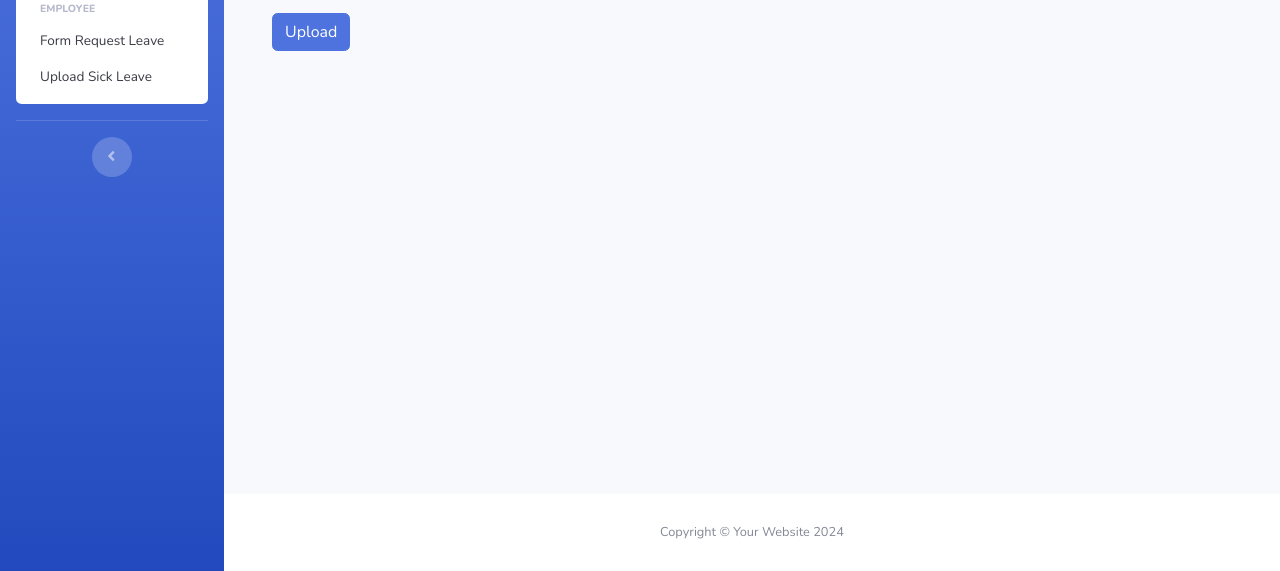
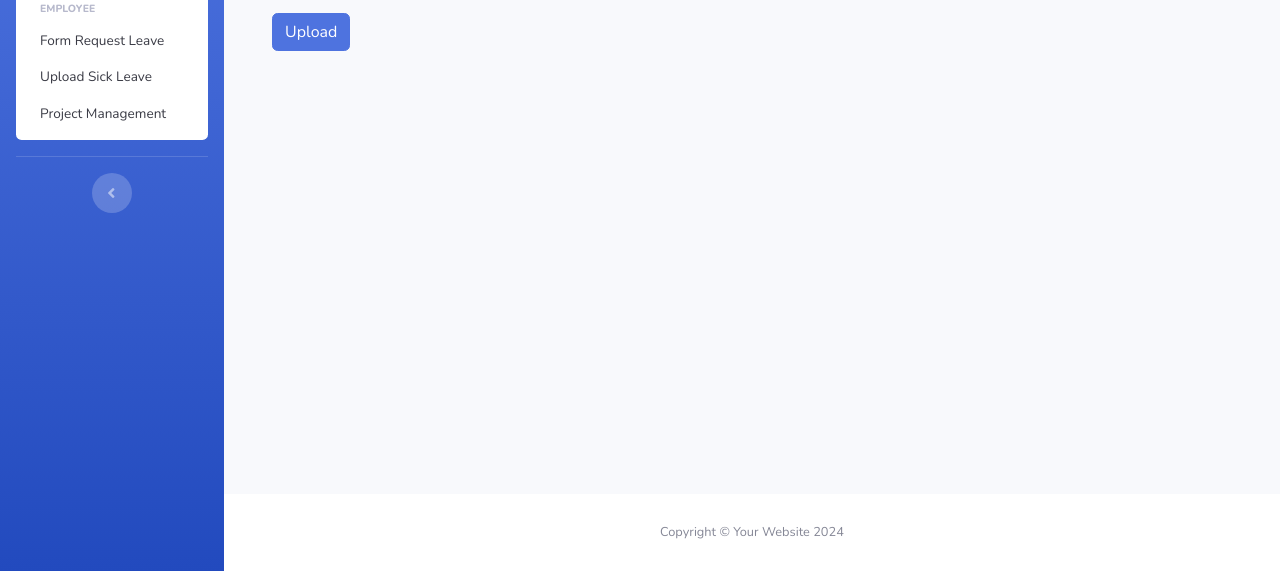
Before and after one commit to ujang03/EPP-Capstone, a website with bundled scripts: page uploadsuratsakit.html in a window 1280 px wide. Both pictures are taken after a click on the link "Menu Employee". Shown: the part 229-800 px from the top of the page. Built offline with nearby package versions, Linux system fonts and the light colour scheme.

Commit message:
uploadsuratsakit.html

```diff
--- a/uploadsuratsakit.html
+++ b/uploadsuratsakit.html
@@ -69,11 +69,7 @@
                         <h6 class="collapse-header">Employee</h6>
                         <a class="collapse-item" href="formcuti.html">Form Request Leave</a>
                         <a class="collapse-item" href="uploadsuratsakit.html">Upload Sick Leave</a>
-                        <!-- <a class="collapse-item" href="forgot-password.html">Forgot Password</a>
-            <div class="collapse-divider"></div>
-            <h6 class="collapse-header">Other Pages:</h6>
-            <a class="collapse-item" href="404.html">404 Page</a>
-            <a class="collapse-item" href="blank.html">Blank Page</a> -->
+                        <a class="collapse-item" href="Project.html">Project Management</a>
                     </div>
             </li>
             <!-- Divider -->
```
